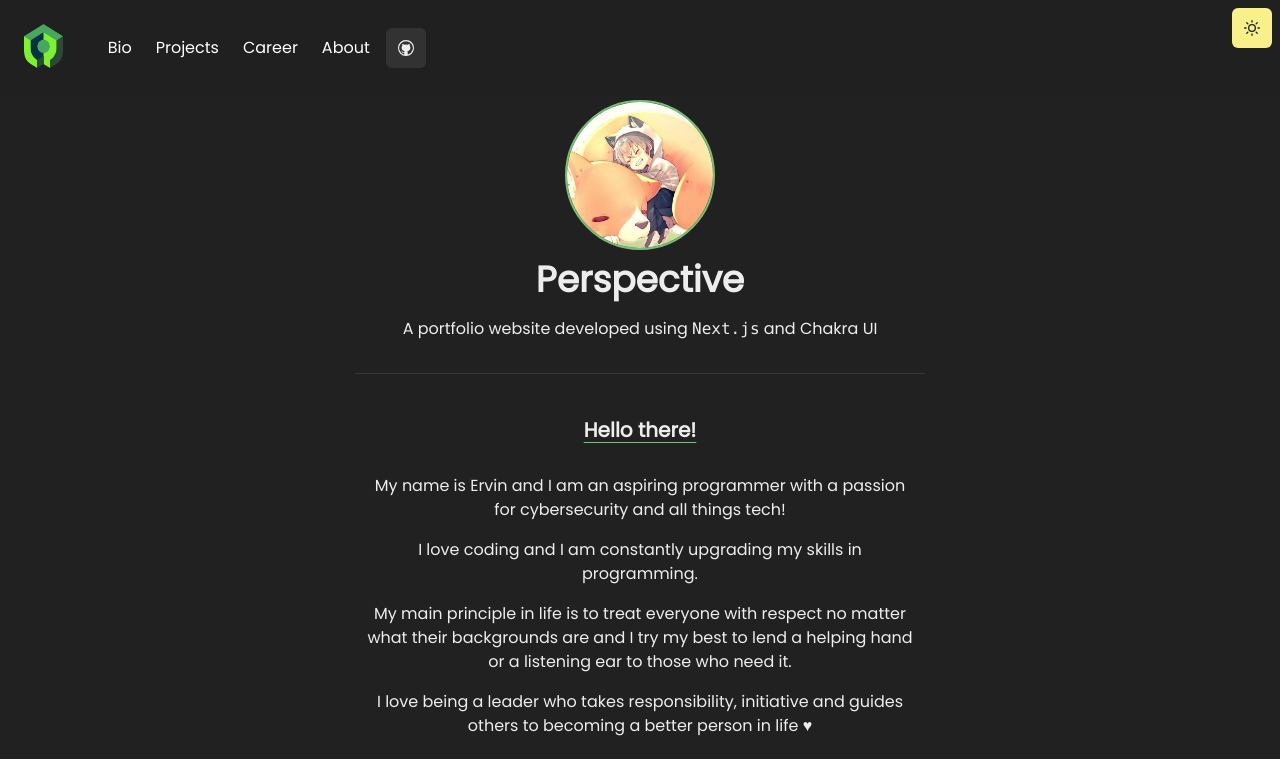
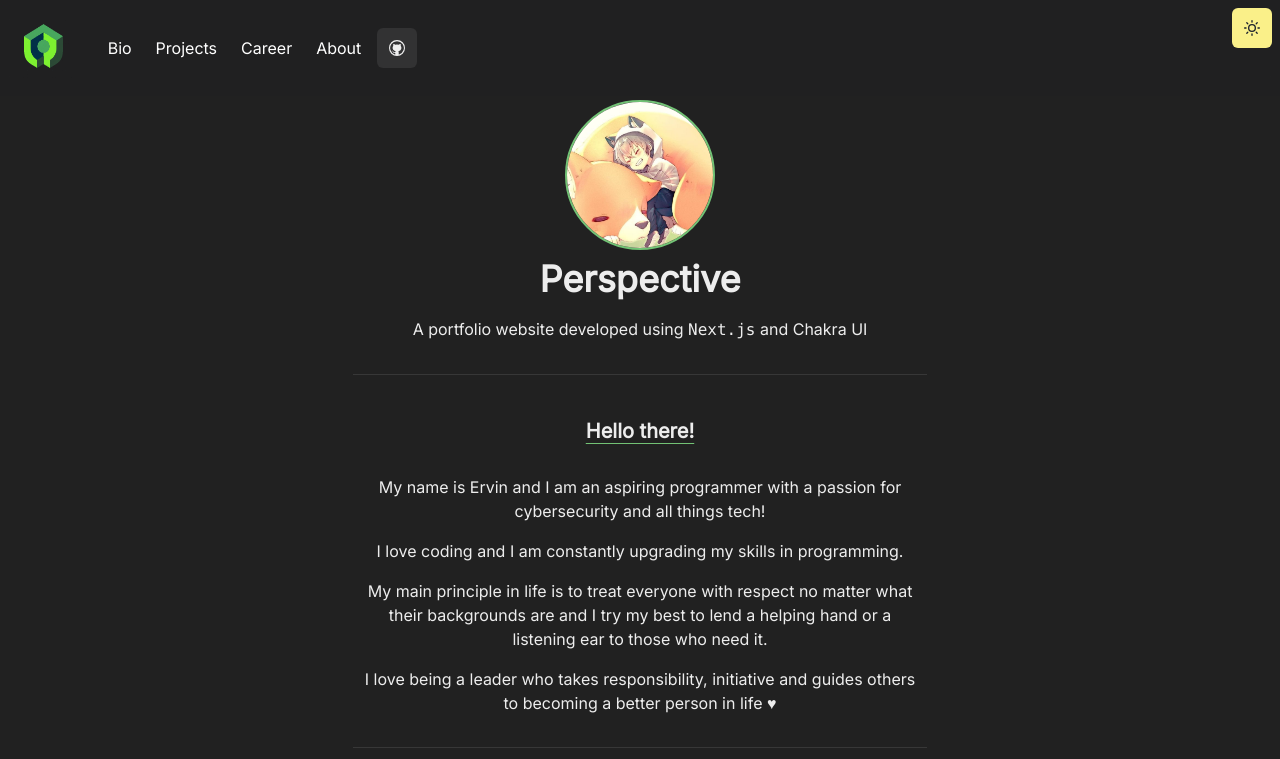
Before and after one commit to perxpective/perxpective-website, a Next.js app: page / in a window 1280 px wide. Shown: the top 759 px of the page. Built offline with nearby package versions, Linux system fonts and the light colour scheme.

Commit message:
changed fonts to inter

```diff
--- a/components/font.js
+++ b/components/font.js
@@ -1,6 +1,6 @@
 const Fonts = () => (
   <style jsx global>{`
-    @import url('https://fonts.googleapis.com/css2?family=Poppins&display=swap');
+    @import url("https://fonts.googleapis.com/css2?family=Inter&display=swap");
   `}</style>
-)
+);
 export default Fonts
--- a/components/layout/layout.js
+++ b/components/layout/layout.js
@@ -4,7 +4,7 @@ import Navbar from '../navbar'
 
 const Main = ({ children, router }) => {
     return (
-        <Box as="main" pb={8} fontFamily={"Poppins"}>
+        <Box as="main" pb={8} fontFamily={"Inter"}>
             <Head>
                 <meta name="viewport" content="width=device-width, initial-scale=1"/>
                 <link rel="icon" type="image/x-icon" href="/images/website_logo.png" />
--- a/styles/globals.css
+++ b/styles/globals.css
@@ -3,7 +3,7 @@ body {
   transition: 0.3s;
   padding: 0;
   margin: 0;
-  font-family: -apple-system, BlinkMacSystemFont, Poppins, Roboto, Oxygen,
+  font-family: -apple-system, BlinkMacSystemFont, Inter, Roboto, Oxygen,
     Ubuntu, Cantarell, Fira Sans, Droid Sans, Helvetica Neue, sans-serif;
 }
 
--- a/theme/theme.js
+++ b/theme/theme.js
@@ -19,11 +19,11 @@ const components = {
                 textDecorationThickness: 1,
                 marginTop: 3,
                 marginBottom: 4,
-                fontFamily: 'poppins'
+                fontFamily: 'Inter'
             },
 
             'Page-Title': {
-                fontFamily: 'poppins'
+                fontFamily: 'Inter'
             }
         }
     },
@@ -47,8 +47,8 @@ const config = {
 
 const fonts = {
     fonts: {
-        heading: `'Poppins', sans-serif`,
-        body: `'Poppins', sans-serif`
+        heading: `'Inter', sans-serif`,
+        body: `'Inter', sans-serif`
     }
 }
 
```
